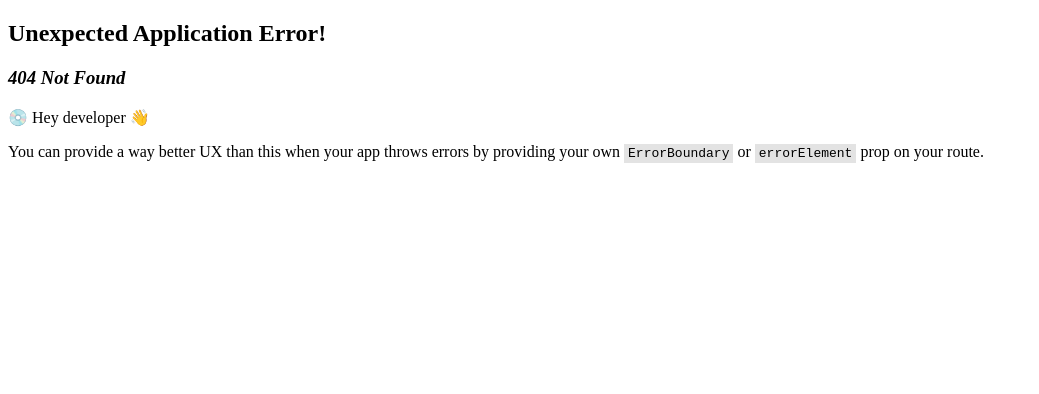
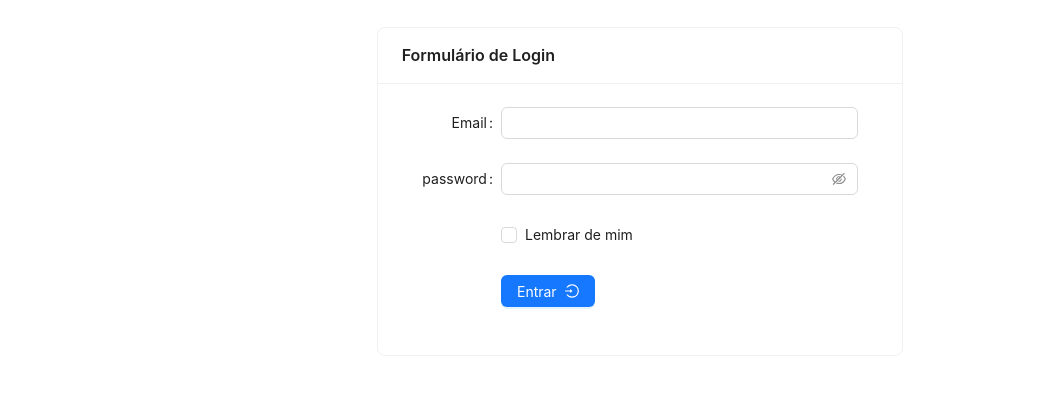
Before and after one commit to natanaeldeveloper/laravel-react-todolist, a React (Vite) app in the folder frontend/: page /auth/login in a window 1280 px wide. Before the commit this address had no page. Shown: the top 394 px of the page, without its empty margins (0-1039 px from the left). Built offline with nearby package versions, Linux system fonts and the light colour scheme.

Commit message:
feat: formulário de login e cadastro criados

```diff
--- a/frontend/package.json
+++ b/frontend/package.json
@@ -11,6 +11,7 @@
   },
   "dependencies": {
     "@stitches/react": "^1.2.8",
+    "antd": "^5.4.6",
     "axios": "^1.3.6",
     "react": "^18.2.0",
     "react-dom": "^18.2.0",
--- /dev/null
+++ b/frontend/src/screens/Auth/Login/index.tsx
@@ -0,0 +1,75 @@
+import { Form, Input, Checkbox, Card, Row, Col, Button } from "antd"
+import { LoginOutlined } from "@ant-design/icons"
+import { useState } from "react"
+import AuthService from "../../../services/AuthService"
+
+const ScreenAuthLogin: React.FC = () => {
+
+  const [loading, setLoading] = useState(false)
+
+  const submitForm = (values: object) => {
+    setLoading(true)
+
+    AuthService.login(values)
+      .then((resp) => {
+        console.log('finish', resp)
+        setLoading(false)
+      })
+      .finally(() => {
+        setLoading(false)
+      })
+  }
+
+  return (
+    <Row justify='center' style={{ marginTop: 27 }}>
+      <Col span={8} xs={20} sm={14} lg={10}>
+        <Card
+          title='Formulário de Login'
+        >
+          <Form
+            name='login'
+            labelCol={{ span: 5 }}
+            wrapperCol={{ span: 18 }}
+            onFinish={submitForm}
+          >
+            <Form.Item
+              label='Email'
+              name='email'
+            >
+              <Input />
+            </Form.Item>
+
+            <Form.Item
+              label='password'
+              name='password'
+            >
+              <Input.Password />
+            </Form.Item>
+
+            <Form.Item
+              valuePropName='checked'
+              name='remember'
+              wrapperCol={{ offset: 5 }}
+            >
+              <Checkbox>Lembrar de mim</Checkbox>
+            </Form.Item>
+
+            <Form.Item
+              wrapperCol={{ offset: 5 }}
+            >
+              <Button
+                type='primary'
+                htmlType='submit'
+                loading={loading}
+              >
+                Entrar <LoginOutlined />
+              </Button>
+            </Form.Item>
+          </Form>
+        </Card>
+      </Col>
+    </Row>
+  )
+}
+
+export default ScreenAuthLogin
--- /dev/null
+++ b/frontend/src/screens/Auth/Login/style.ts
@@ -0,0 +1,6 @@
+
+import { styled } from '../../../styles/stitches.config'
+
+export const Container = styled('section', {
+
+})
--- /dev/null
+++ b/frontend/src/screens/Auth/Register/index.tsx
@@ -0,0 +1,10 @@
+
+const ScreenAuthRegister: React.FC = () => {
+  return (
+    <section>
+      Register
+    </section>
+  )
+}
+
+export default ScreenAuthRegister
--- /dev/null
+++ b/frontend/src/services/AuthService.ts
@@ -0,0 +1,10 @@
+import api from "./api"
+
+const AuthService = {
+  login: async (props: object) => {
+    const response = await api.post('auth/login', props)
+    return response.data
+  }
+}
+
+export default AuthService
```
Also changed, not shown: frontend/src/App.tsx (+21 -5 lines), frontend/src/Router.tsx (deleted, +0 -11 lines), frontend/src/services/api.ts (renamed from frontend/src/services/app.ts), frontend/src/styles/stitches.config.ts (renamed from frontend/src/styles/stitches.config.js), 1 other file (tests, documents, lock files or other folders).
